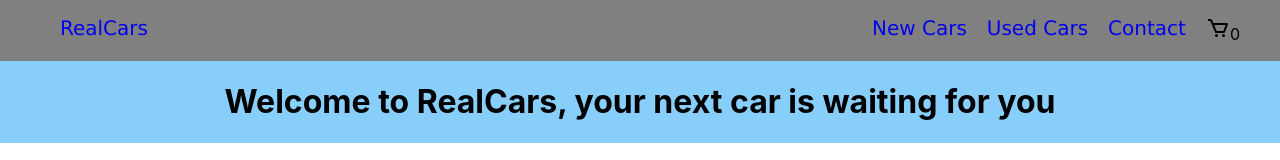
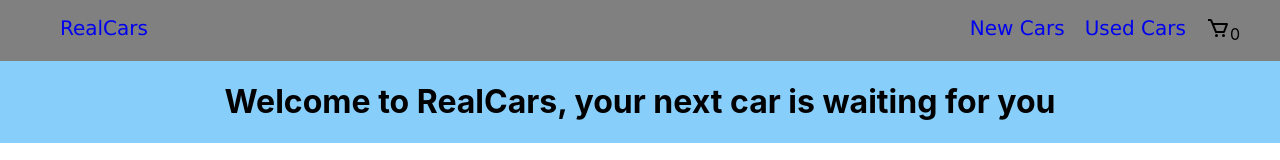
Before and after one commit to martinnCasti/reactjsProject, a React (Create React App) app: page / in a window 1280 px wide. Shown: the top 160 px of the page. Built offline with nearby package versions, Linux system fonts and the light colour scheme; no server answers; the database is empty.

Commit message:
EntregaFinal-Castiñeira

```diff
--- a/src/components/Navbar/Navbar.jsx
+++ b/src/components/Navbar/Navbar.jsx
@@ -23,9 +23,6 @@ function Navbar() {
             <Link to="/category/Used">Used Cars</Link>
           </li>
           <li>
-            <Link to="/">Contact</Link>
-          </li>
-          <li>
             <CartWidget />
           </li>
         </ul>
```
